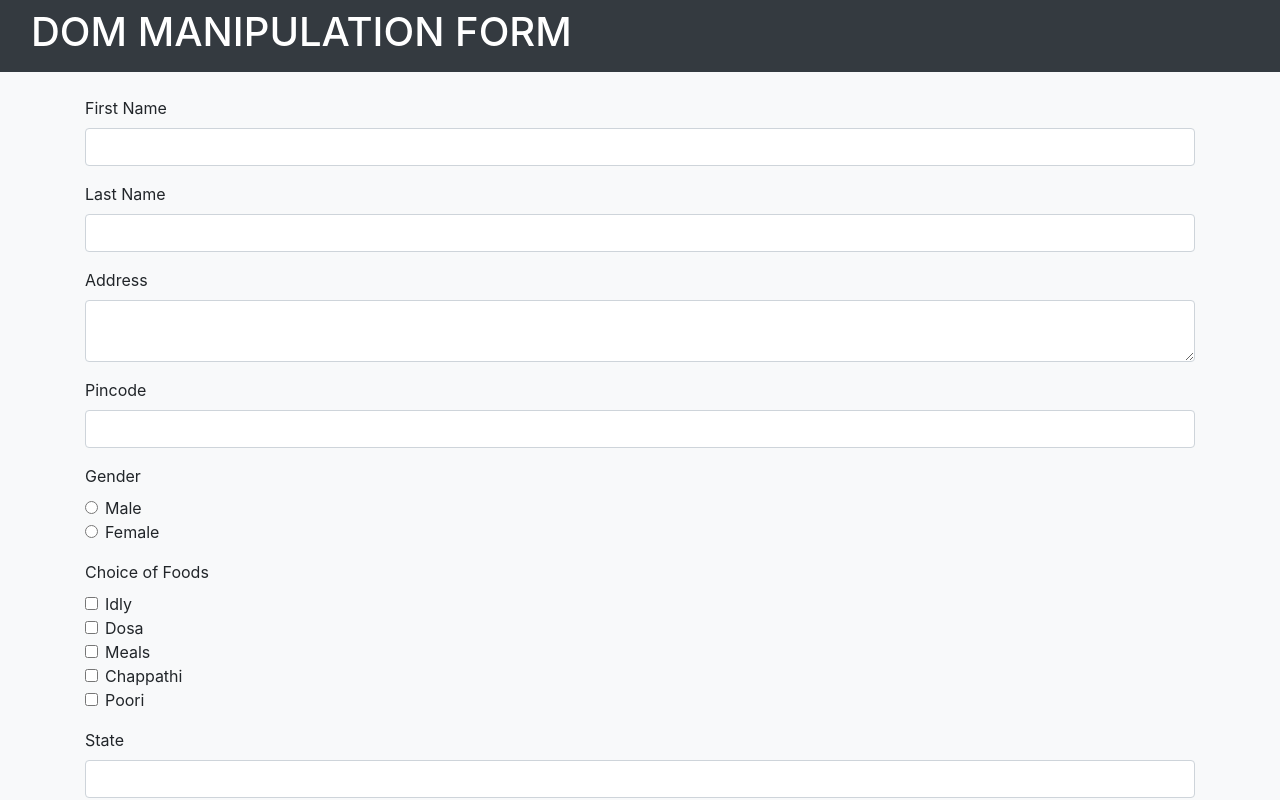
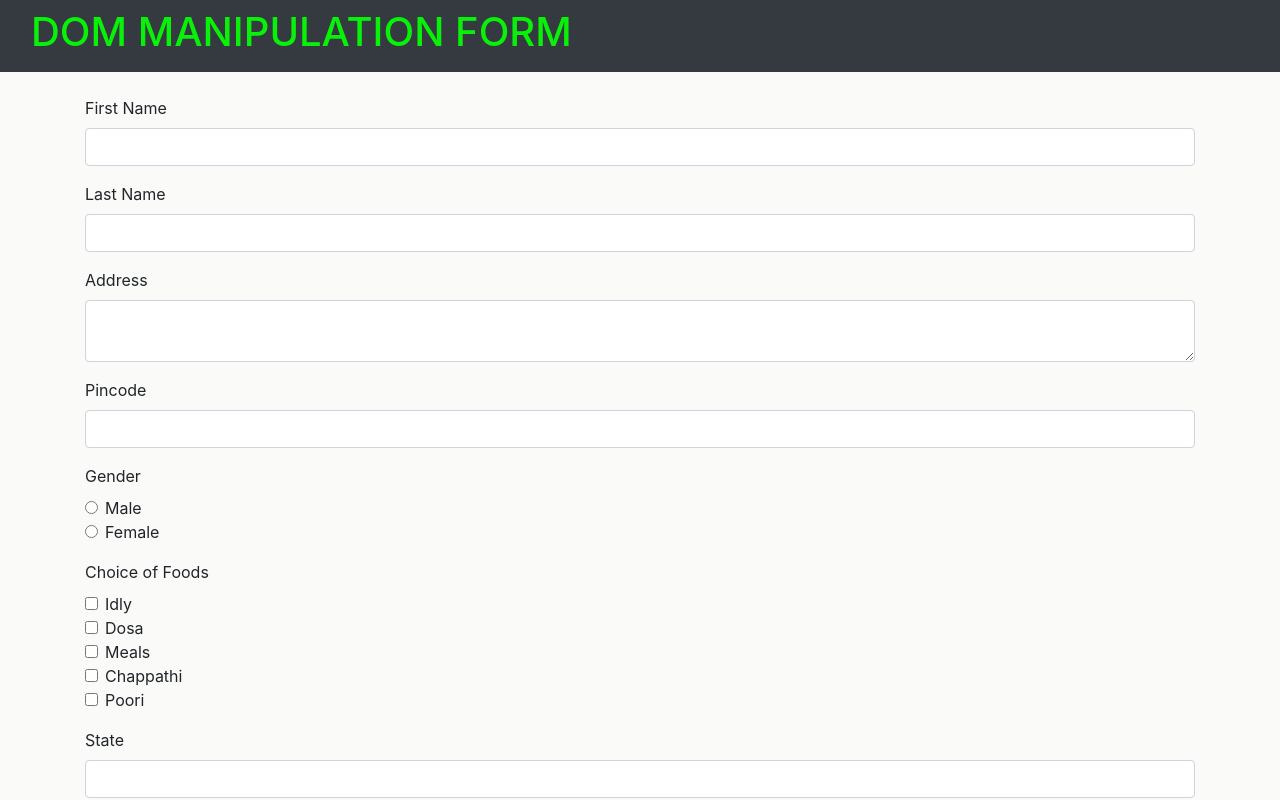
Before and after one commit to Nishanth-Mohan/Form-task-DAY-15-main, a plain HTML site: page index.html in a window 1280 px wide. Shown: the top 800 px of the page. Drawn offline with nearby package versions, Linux system fonts and the light colour scheme.

Commit message:
completed

```diff
--- a/style.css
+++ b/style.css
@@ -1,9 +1,9 @@
 body {
-    background-color: #f8f9fa;
+    background-color: #fafaf8;
 }
 
 #title {
-    color: white;
+    color: rgb(9, 241, 9);
 }
 
 .container {
```
